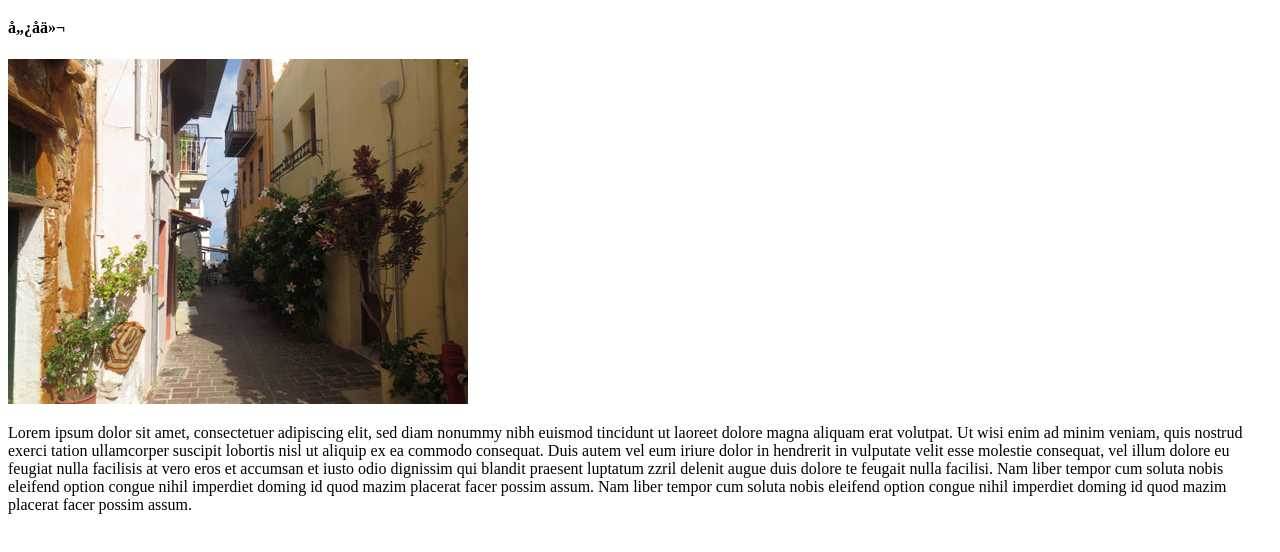
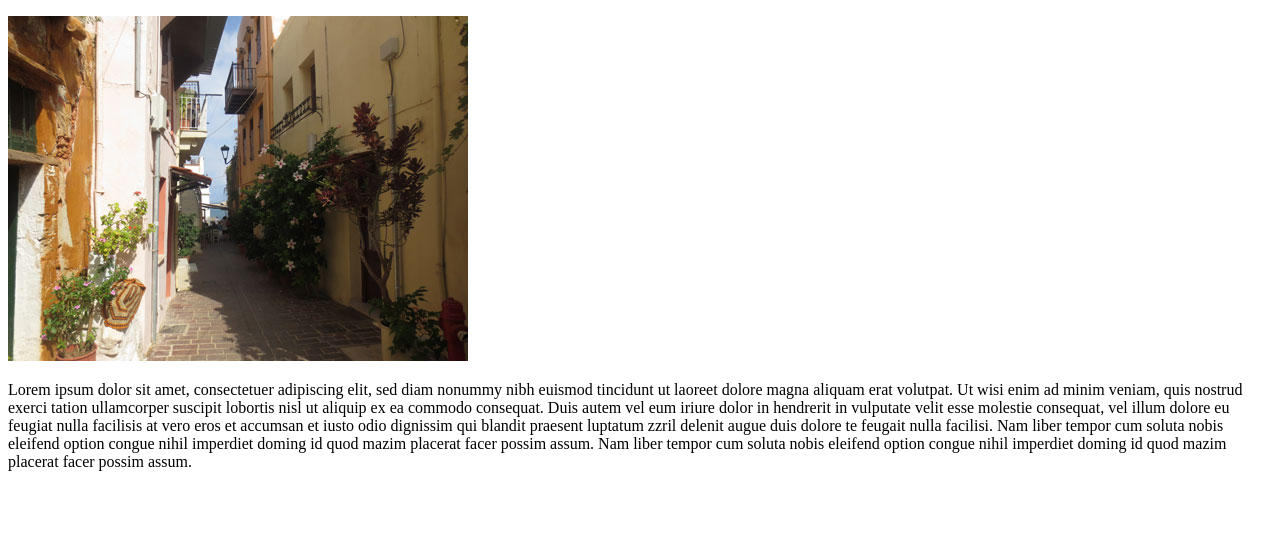
Before and after one commit to BrianSLC/Repo-2, a plain HTML site: page index.html in a window 1280 px wide. Drawn offline with Linux system fonts and the light colour scheme.

Commit message:
Update index.html

```diff
--- a/index.html
+++ b/index.html
@@ -2,7 +2,7 @@
 <!-- saved from url=(0057)https://www.w3schools.com/css/example_withoutviewport.htm -->
 <html><head><meta http-equiv="Content-Type" content="text/html; charset=windows-1252">
   <meta name="viewport" content="width=device-width, initial-scale=1.0"></head><body>
-<p><b>儿子们</b></p>
+<p><b></b></p>
 
 <img src="./example_withoutviewport_files/img_chania.jpg" alt="Chania" width="460" height="345">
 
```
